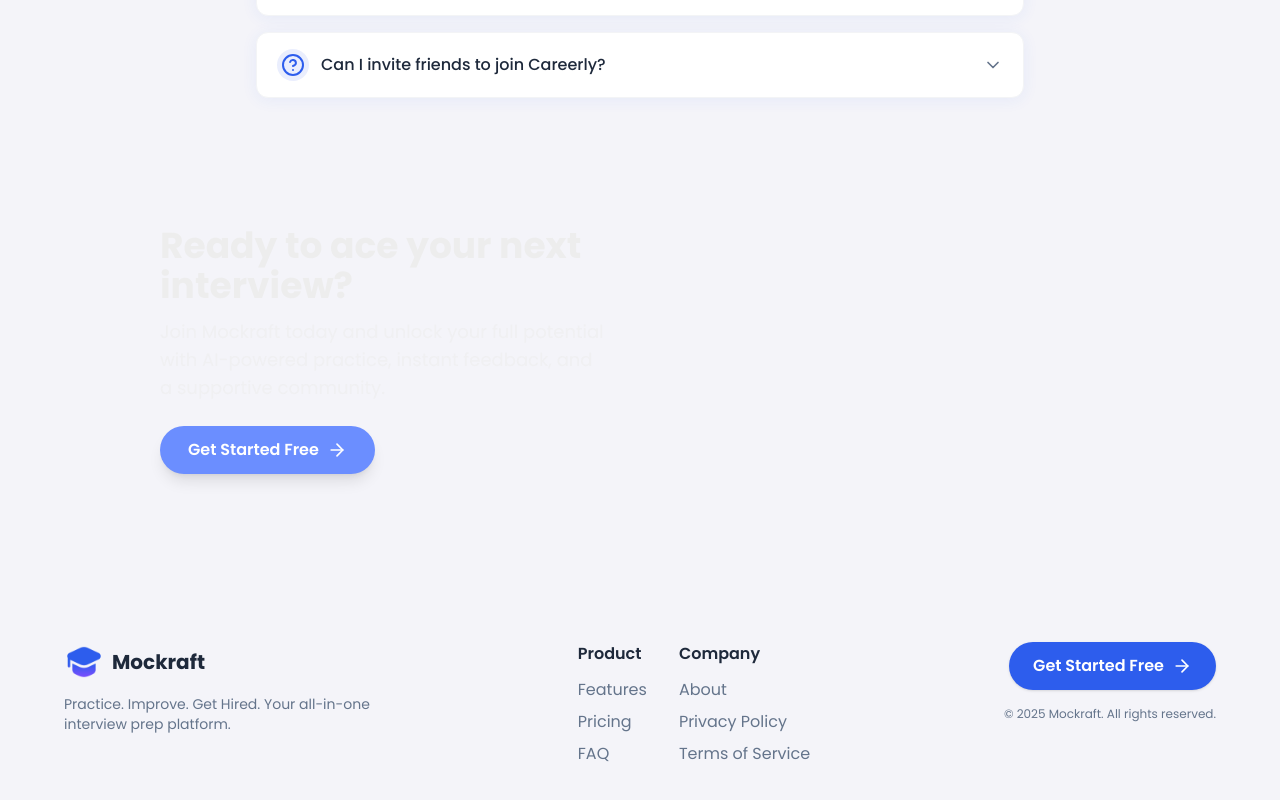
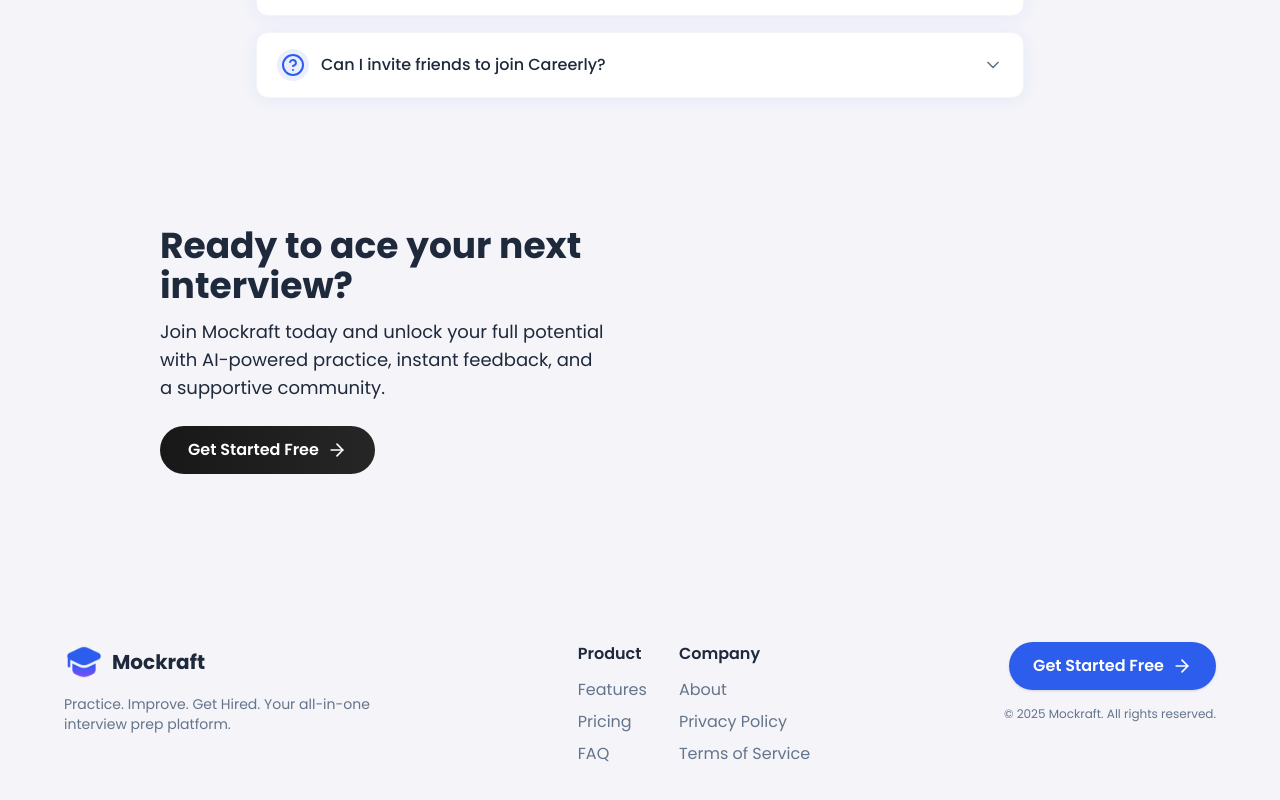
Before and after one commit to Krish-Makadiya/Mockraft, a React (Vite) app in the folder client/: page / in a window 1280 px wide. Shown: the part 3970-4770 px from the top of the page. Built offline with nearby package versions, Linux system fonts and the light colour scheme; no server answers.

Commit message:
feat: Update CTASection and gradient components with new color schemes for improved aesthetics

```diff
--- a/client/src/components/Homepage/CTASection.jsx
+++ b/client/src/components/Homepage/CTASection.jsx
@@ -11,7 +11,7 @@ export default function CTASection() {
     return (
         <section className="relative w-full bg-light-bg dark:bg-dark-bg px-6 py-12 flex justify-center items-center overflow-hidden">
             <div className="absolute w-[95%]    mx-auto inset-0 z-0 rounded-xl">
-                {/* {theme ? (
+                {/* {!theme ? (
                     <CTAGradientLight className="rounded-xl" />
                 ) : (
                     <CTAGradientDark className="rounded-xl" />
@@ -25,7 +25,7 @@ export default function CTASection() {
                         whileInView={{ opacity: 1, x: 0 }}
                         viewport={{ once: true, amount: 0.7 }}
                         transition={{ duration: 0.5, ease: "easeOut" }}
-                        className="text-3xl md:text-4xl font-bold text-dark-primary-text dark:text-light-primary-text mb-3">
+                        className="text-3xl md:text-4xl font-bold dark:text-dark-primary-text text-light-primary-text mb-3">
                         Ready to ace your next interview?
                     </motion.h2>
                     <motion.p
@@ -37,7 +37,7 @@ export default function CTASection() {
                             delay: 0.1,
                             ease: "easeOut",
                         }}
-                        className="text-lg text-dark-primary-text/60 dark:text-light-primary-text/60 mb-6 max-w-md">
+                        className="text-lg dark:text-dark-primary-text text-light-primary-text mb-6 max-w-md">
                         Join Mockraft today and unlock your full potential with
                         AI-powered practice, instant feedback, and a supportive
                         community.
@@ -46,7 +46,7 @@ export default function CTASection() {
                         href="/signup"
                         whileHover={{ scale: 1.05 }}
                         whileTap={{ scale: 0.97 }}
-                        className="inline-flex items-center gap-2 px-7 py-3 rounded-full bg-dark-primary text-white dark:bg-light-primary font-semibold text-base shadow-lg transition">
+                        className="inline-flex items-center gap-2 px-7 py-3 rounded-full bg-gradient-to-r from-[#181818] to-[#262626]  text-white font-semibold transition">
                         Get Started Free
                         <ArrowRight className="w-5 h-5" />
                     </motion.a>
--- a/client/src/config/CTAGradient/CTAGradientDark.jsx
+++ b/client/src/config/CTAGradient/CTAGradientDark.jsx
@@ -15,7 +15,11 @@ const CTAGradientDark = ({ className = "", style = {} }) => {
             enabled: true,
         },
         {
-            color: '#262626',
+            color: '#6B8EFF',
+            enabled: true,
+        },
+        {
+            color: '#9D7AFF',
             enabled: true,
         },
         {
@@ -26,10 +30,7 @@ const CTAGradientDark = ({ className = "", style = {} }) => {
             color: '#9D7AFF',
             enabled: true,
         },
-        {
-            color: '#CBF6F6',
-            enabled: false,
-        },
+
     ],
     speed: 5,
     horizontalPressure: 4,
--- a/client/src/config/CTAGradient/CTAGradientLight.jsx
+++ b/client/src/config/CTAGradient/CTAGradientLight.jsx
@@ -15,7 +15,11 @@ const CTAGradientLight = ({ className = "", style = {} }) => {
             enabled: true,
         },
         {
-            color: '#FFFFFF',
+            color: '#2D5DED',
+            enabled: true,
+        },
+        {
+            color: '#7C4DFF',
             enabled: true,
         },
         {
@@ -24,10 +28,6 @@ const CTAGradientLight = ({ className = "", style = {} }) => {
         },
         {
             color: '#7C4DFF',
-            enabled: true,
-        },
-        {
-            color: '#CBF6F6',
             enabled: true,
         },
     ],
```
